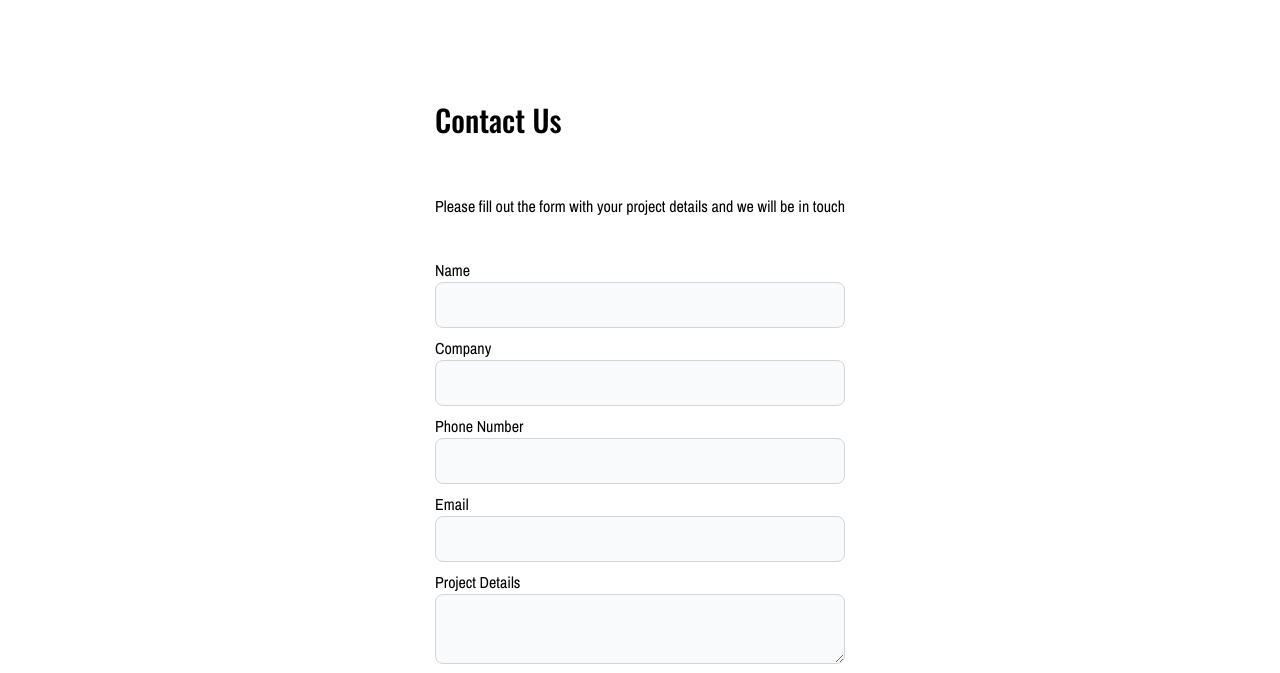
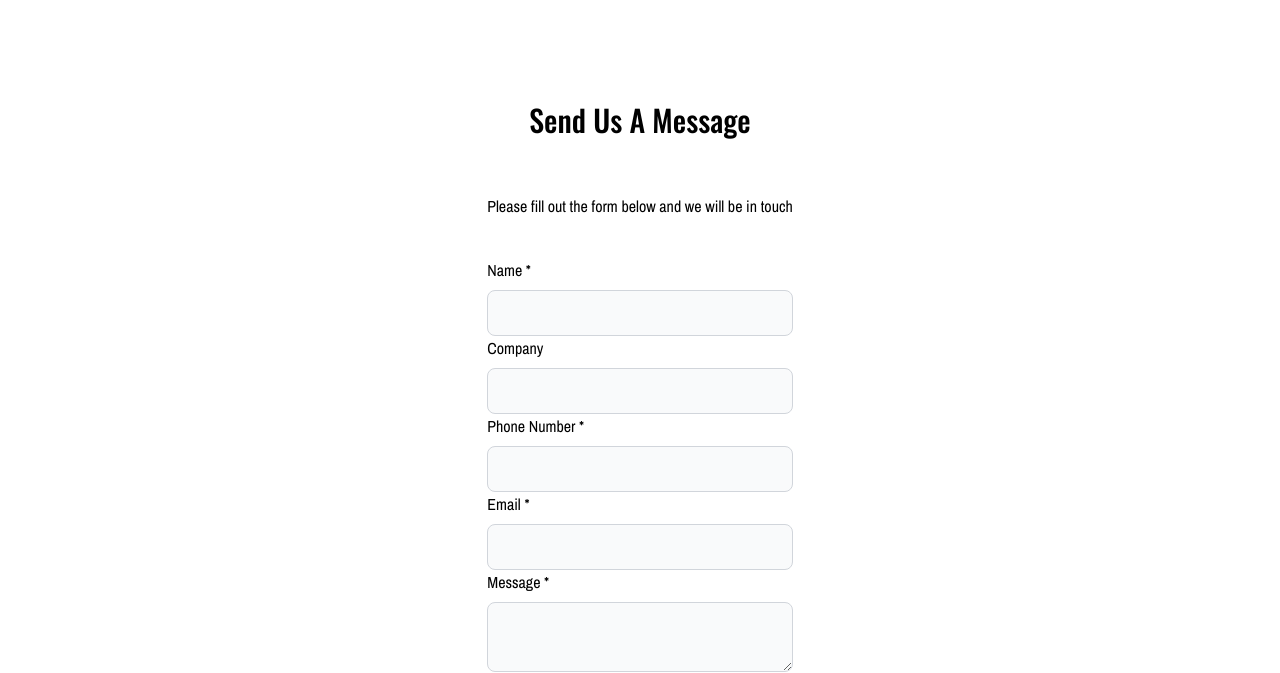
Before and after one commit to a-tuyen/maxumcnc, a Next.js app: page /contact in a window 1280 px wide. Shown: the part 183-856 px from the top of the page. Built offline with nearby package versions, Linux system fonts and the light colour scheme.

Commit message:
fixes homepage hero

```diff
--- a/components/ContactForm.jsx
+++ b/components/ContactForm.jsx
@@ -2,13 +2,15 @@ const ContactForm = () => {
   return (
     <div className="flex flex-col justify-center items-center text-black w-full">
       <div className='grid gap-6 mb-6 mt-[10%] mx-[20%] '>
-        <h1 className="font-heading text-3xl py-8">Contact Us</h1>
-        <p className="pb-4">Please fill out the form with your project details and we will be in touch</p>
+        <div className="flex justify-center">
+        <h1 className="font-heading text-3xl py-8">Send Us A Message</h1>
+        </div>
+        <p className="pb-4">Please fill out the form below and we will be in touch</p>
 
        <form name="Maxum-Contact" action="/success" method="post" data-netlify="true">
           <input type="hidden" name="form-name" value="Maxum-Contact" />
           <div className="border-black">
-            <label htmlFor="name">Name</label>
+            <label htmlFor="name">Name *</label>
             <input type="text" name="name" required />
           </div>
           <div>
@@ -16,19 +18,19 @@ const ContactForm = () => {
             <input type="text" name="company" />
           </div>
           <div>
-            <label htmlFor="phone">Phone Number</label>
+            <label htmlFor="phone">Phone Number *</label>
             <input type="tel" name="phone" required />
           </div>
           <div>
-            <label htmlFor="email">Email</label>
+            <label htmlFor="email">Email *</label>
             <input type="email" name="email" required />
           </div>
           <div>
-            <label htmlFor="project-details">Project Details</label>
+            <label htmlFor="project-details">Message *</label>
             <textarea name="project-details" required />
           </div>
           <div className="flex justify-center">
-          <button type="submit" className="bg-blue-500 w-[40%]">Send</button>
+          <button type="submit" className="bg-blue-500 hover:bg-blue-700 w-[40%]">Send</button>
           </div>
         </form>
       </div>
--- a/components/Hero.jsx
+++ b/components/Hero.jsx
@@ -3,7 +3,7 @@ import Link from "next/link";
 
 const Hero = () => {
   return (
-    <div className="flex justify-center text-right mt-[35%] md:mt-[20%] lg:mt-[10%]">
+    <div className="flex justify-center text-right mt-[15%] md:mt-[10%] lg:mt-[8%]">
       <Image
         src="https://user-images.githubusercontent.com/77664153/257346453-d67a11e6-d931-4916-b70c-b16992b05322.png"
         width={0}
@@ -13,14 +13,14 @@ const Hero = () => {
         style={{ objectFit: "cover" }}
         className="z[0]"
       />
-      <div className="flex flex-col items-center justify-center text-white text-center z-[100]">
-        <h1 className="text-white font-boldHeading text-6xl tracking-wider top-[37%] z-[10]">
+      <div className="flex flex-col items-center bg-black/30 text-white text-center z-[100] p-8">
+        <h1 className="text-white font-boldHeading text-6xl tracking-wider top-[30%] z-[10]">
           Precision CNC services
         </h1>
         <p className="py-6 font-heading text-center text-2xl md:text-3xl text-white font-light z-[10]">
-          Locally based in Burnaby, BC
+          Based in Burnaby, BC
         </p>
-        <button className="text-white font-boldHeading text-4xl tracking-wider z-[10] px-4 py-2 border-2 rounded-lg">
+        <button className="text-white font-boldHeading text-4xl tracking-wider z-[10] px-4 py-2 border-2 rounded-lg hover:bg-white hover:text-gray-500">
           <Link href={"/contact"}>Contact US</Link>
         </button>
       </div>
--- a/styles/globals.css
+++ b/styles/globals.css
@@ -10,7 +10,7 @@ html {
 }
 @layer base {
 
-  input {
+  label {
     @apply block mb-2
   }
 
@@ -19,7 +19,7 @@ html {
   }
 
   button {
-    @apply bg-blue-500 hover:bg-blue-700 text-white font-bold py-2 px-4 rounded mt-4
+    @apply text-white font-bold py-2 px-4 rounded mt-4
   }
 }
 
```
